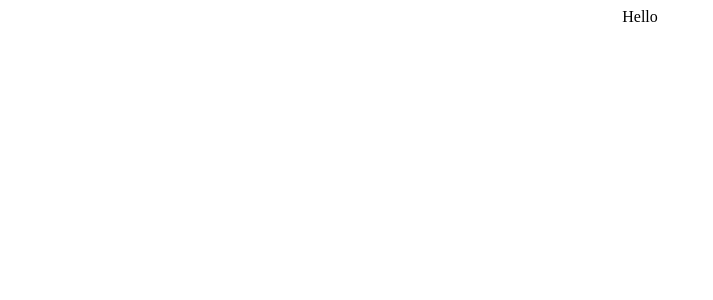
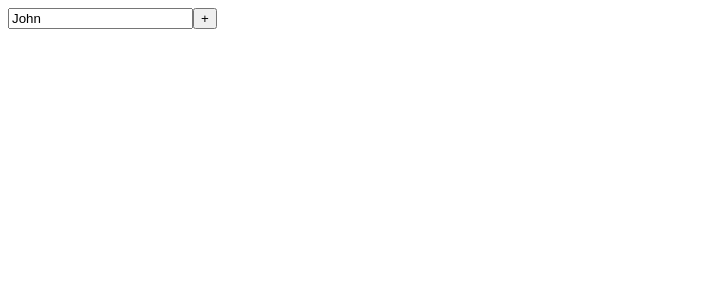
Before and after one commit to filipovandrij/-Draggable-Tree, a React (Create React App) app: page / in a window 1280 px wide. Shown: the top 300 px of the page, without its empty margins (0-713 px from the left). Built offline with nearby package versions, Linux system fonts and the light colour scheme.

Commit message:
create family tree with hooks

```diff
--- a/src/App.css
+++ /dev/null
@@ -1,3 +0,0 @@
-.App {
-  text-align: center;
-}
--- a/src/App.tsx
+++ b/src/App.tsx
@@ -1,7 +1,16 @@
-import "./App.css";
+import FamilyTree from "./FamilyTree";
 
-function App() {
-  return <div className="App">Hello</div>;
-}
-
+type Props = {};
+const App = (props: Props) => {
+  const familyData = {
+    id: 1,
+    name: "John",
+    children: [],
+  };
+  return (
+    <div>
+      <FamilyTree family={familyData} />
+    </div>
+  );
+};
 export default App;
--- /dev/null
+++ b/src/FamilyTree.tsx
@@ -0,0 +1,63 @@
+import React, { useState } from "react";
+
+interface Person {
+  id: number;
+  name: string;
+  children?: Person[];
+  parent?: Person;
+}
+
+interface FamilyTreeProps {
+  family: Person;
+}
+
+const FamilyTree: React.FC<FamilyTreeProps> = ({ family }) => {
+  const [familyData, setFamilyData] = useState<Person>(family);
+
+  const handleAddChild = (person: Person) => {
+    const childName = prompt("Введіть ім'я нового дитини:");
+    if (childName) {
+      const newChild: Person = {
+        id: Math.random(),
+        name: childName,
+        parent: person,
+      };
+
+      person.children = person.children
+        ? [...person.children, newChild]
+        : [newChild];
+      setFamilyData({ ...familyData });
+    }
+  };
+
+  const handleRemoveChild = (child: Person) => {
+    if (child.parent) {
+      child.parent.children = child.parent.children?.filter(
+        (c) => c.id !== child.id
+      );
+      setFamilyData({ ...familyData });
+    }
+  };
+
+  console.log(familyData);
+
+  const renderFamilyTree = (person: Person, level: number): JSX.Element => {
+    return (
+      <div key={person.id} style={{ marginLeft: `${level * 20}px` }}>
+        <div>
+          <input type="text" defaultValue={person.name} />
+          <button onClick={() => handleAddChild(person)}>+</button>
+          {person.parent && (
+            <button onClick={() => handleRemoveChild(person)}>-</button>
+          )}
+        </div>
+        {person.children &&
+          person.children.map((child) => renderFamilyTree(child, level + 1))}
+      </div>
+    );
+  };
+
+  return <div className="family-tree">{renderFamilyTree(familyData, 0)}</div>;
+};
+
+export default FamilyTree;
```
